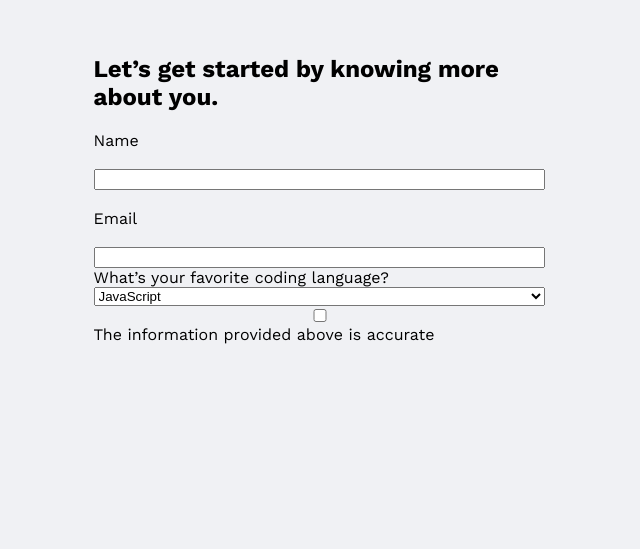
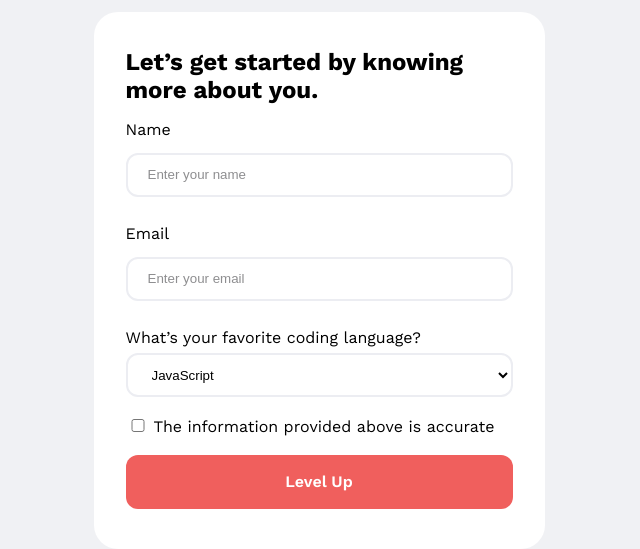
Before and after one commit to plankbook/tech_exercise, a plain HTML site: page index.html in a window 1280 px wide. Shown: the part 272-821 px from the top of the page, without its empty margins (321-961 px from the left). Drawn offline with nearby package versions, Linux system fonts and the light colour scheme.

Commit message:
form styling

```diff
--- a/index.html
+++ b/index.html
@@ -20,30 +20,34 @@
     <div class="header">
       <h1><span style="color: #F05F5D">Level up</span> your coding skills with Webistry.</h1>
     </div>
-<!--
-    <div class="form">
-      <h2>Let’s get started by knowing more about you.</h2>
-      <p>Name</p>
-      <p>Email</p>
-      <p></p>
-      <p>The information provided above is accurate</p>
-    </div> -->
 
     <form id="signup">
       <h2>Let’s get started by knowing more about you.</h2>
-      <label for="name">Name</label><br>
-      <input type="text" id="name" name="name"><br>
-      <label for="email">Email</label><br>
-      <input type="text" id="email" name="email">
+
+      <label for="name">Name</label>
+      <input type="text" placeholder="Enter your name" id="name" name="name" class="form-fields">
+      <br>
+
+      <label for="email">Email</label>
+      <input type="text" placeholder="Enter your email" id="email" name="email" class="form-fields">
+      <br>
+
       <label for="coding-languages">What’s your favorite coding language?</label>
-      <select id="coding-languages" name="coding-languages">
+      <select id="coding-languages" name="coding-languages" class="form-fields">
         <option value="js">JavaScript</option>
         <option value="html">HTML</option>
         <option value="css">CSS</option>
         <option value="ruby">Ruby</option>
       </select>
-      <input type="checkbox" id="confirmation" name="confirmation" value="confirmation">
-      <label for="confirmation">The information provided above is accurate</label>
+      <br>
+
+      <div class="checkbox-div">
+        <input type="checkbox" id="confirmation" name="confirmation" value="confirmation">
+        <label for="confirmation">The information provided above is accurate</label>
+      </div>
+      <br>
+
+      <input type="submit" value="Level Up" class="button">
     </form>
 
   </div>
--- a/style.css
+++ b/style.css
@@ -1,6 +1,6 @@
 body {
   font-family: 'Work Sans', sans-serif;
-  background: #F0F1F4 0% 0% no-repeat padding-box;
+  background: #F0F1F4;
   opacity: 1;
 }
 
@@ -43,15 +43,88 @@ main {
   width: 451px;
   height: 491px;
   margin: 0px auto;
-  background: #FFFFFF 0% 0% no-repeat padding-box;
+  background: #FFFFFF;
   border-radius: 24px;
   opacity: 1;
 }
 
 #signup {
-  width: 451px;
-  height: 491px;
+  width: 387px;
+  /* height: 491px; */
   margin: 0px auto;
   display: flex;
   flex-direction: column;
+  background: #FFFFFF;
+  border-radius: 24px;
+  padding-right: 32px;
+  padding-left: 32px;
+  padding-top: 36px;
+  padding-bottom: 40px;
 }
+
+.button {
+  width: 387px;
+  height: 54px;
+  background: #F05F5D;
+  border-radius: 12px;
+  /* opacity: 1; */
+  font: normal normal 600 16px/28px Work Sans;
+  letter-spacing: 0px;
+  color: #FFFFFF;
+  text-transform: capitalize;
+  border: none;
+}
+
+h2 {
+  margin: 0px;
+  margin-bottom: 16px;
+}
+
+.form-fields {
+  /* width: 100%; */
+  height: 44px;
+  background: #FFFFFF;
+  border: 2px solid #ECEDF2;
+  border-radius: 12px;
+  /* margin: 0px auto;
+  opacity: 1; */
+}
+
+label {
+  margin: 0px;
+  margin-bottom: 6px;
+}
+
+input[type=checkbox] {
+  width: 16px;
+}
+
+input[type=text] {
+  width: 100%;
+  padding: 12px 20px;
+  margin: 8px 0;
+  box-sizing: border-box;
+}
+
+option {
+  margin: 8px 0;
+  box-sizing: border-box;
+}
+
+select {
+  width: 100%;
+  padding: 12px 20px;
+}
+
+::placeholder { /* Chrome, Firefox, Opera, Safari 10.1+ */
+  color: #8E8E90;
+  opacity: 1; /* Firefox */
+}
+
+:-ms-input-placeholder { /* Internet Explorer 10-11 */
+  color: #8E8E90;
+}
+
+::-ms-input-placeholder { /* Microsoft Edge */
+  color: #8E8E90;
+}
```
